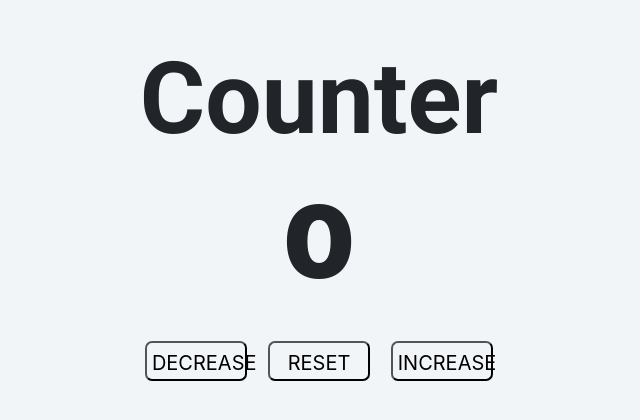
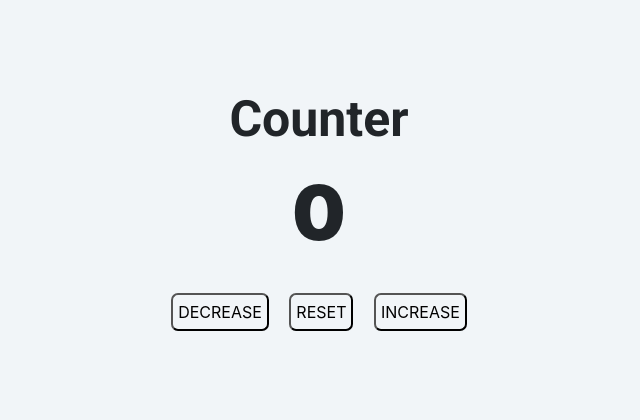
Before and after one commit to Suryanallamilli/Count_parseint, a plain HTML site: page index.html in a window 1280 px wide. Shown: the part 186-606 px from the top of the page, without its empty margins (321-961 px from the left). Drawn offline with nearby package versions, Linux system fonts and the light colour scheme; a web font is replaced by a local one.

Commit message:
Update Counter.css

```diff
--- a/Counter.css
+++ b/Counter.css
@@ -1,29 +1,23 @@
 @import url("https://fonts.googleapis.com/css2?family=Bree+Serif&family=Caveat:wght@400;700&family=Lobster&family=Monoton&family=Open+Sans:ital,wght@0,400;0,700;1,400;1,700&family=Playfair+Display+SC:ital,wght@0,400;0,700;1,700&family=Playfair+Display:ital,wght@0,400;0,700;1,700&family=Roboto:ital,wght@0,400;0,700;1,400;1,700&family=Source+Sans+Pro:ital,wght@0,400;0,700;1,700&family=Work+Sans:ital,wght@0,400;0,700;1,700&display=swap");
 
 .bg-container {
+  background-color: #f1f5f8;
   height: 100vh;
-  background-color: #f1f5f8;
 }
 .counter-heading {
-  font-size: 100px;
   font-family: "Roboto";
+  font-size: 50px;
   font-weight: 800;
 }
-
 .counter-value {
-  font-size: 100px;
+  font-size: 75px;
   font-weight: 900;
 }
-
 .button {
-    height: 5vh;
-    width: 8vw;
-    font-size: 20px;
-    background-color: blanchedalmond;
-  margin: 8px;
-  border-radius: 7px;
-  padding: 5px;
+  background-color: #f1f5f8;
   border-width: 2px;
   border-color: black;
-  background-color: #f1f5f8;
+  border-radius: 7px;
+  margin: 8px;
+  padding: 5px;
 }
```
